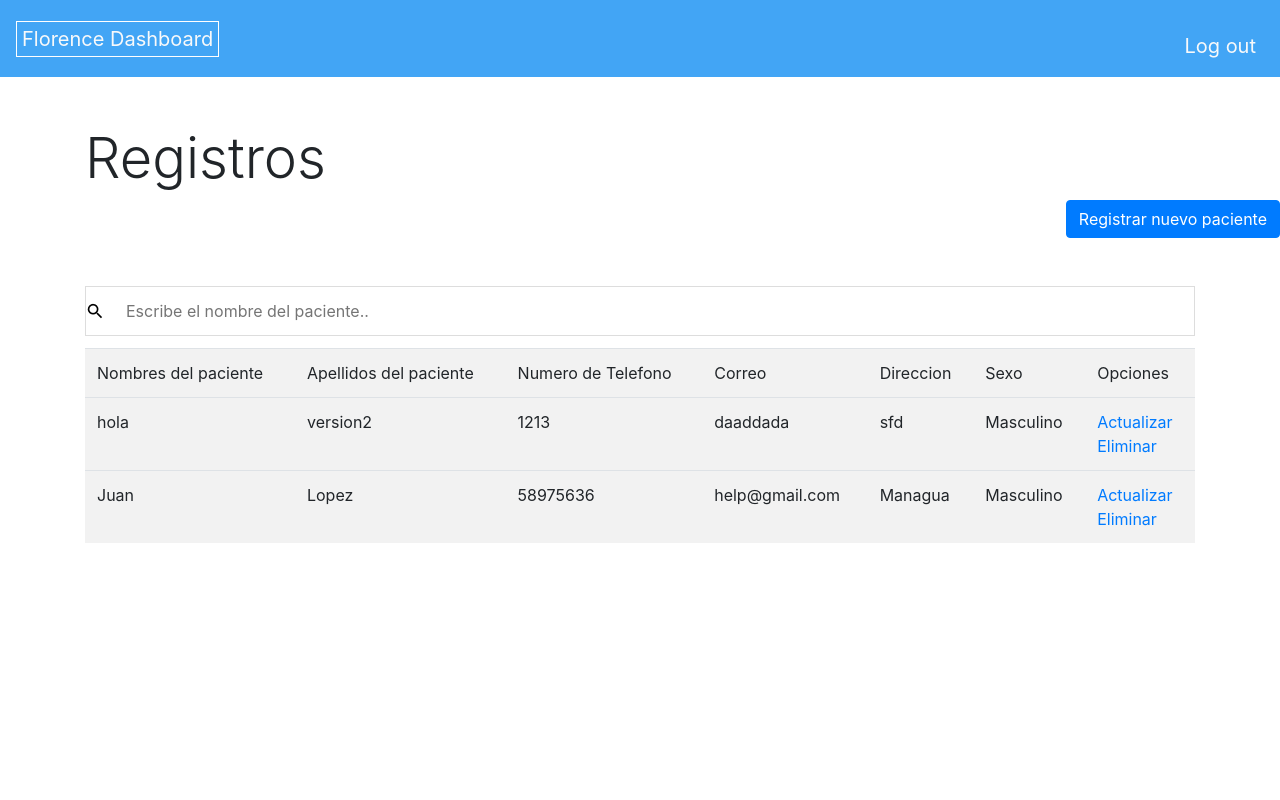
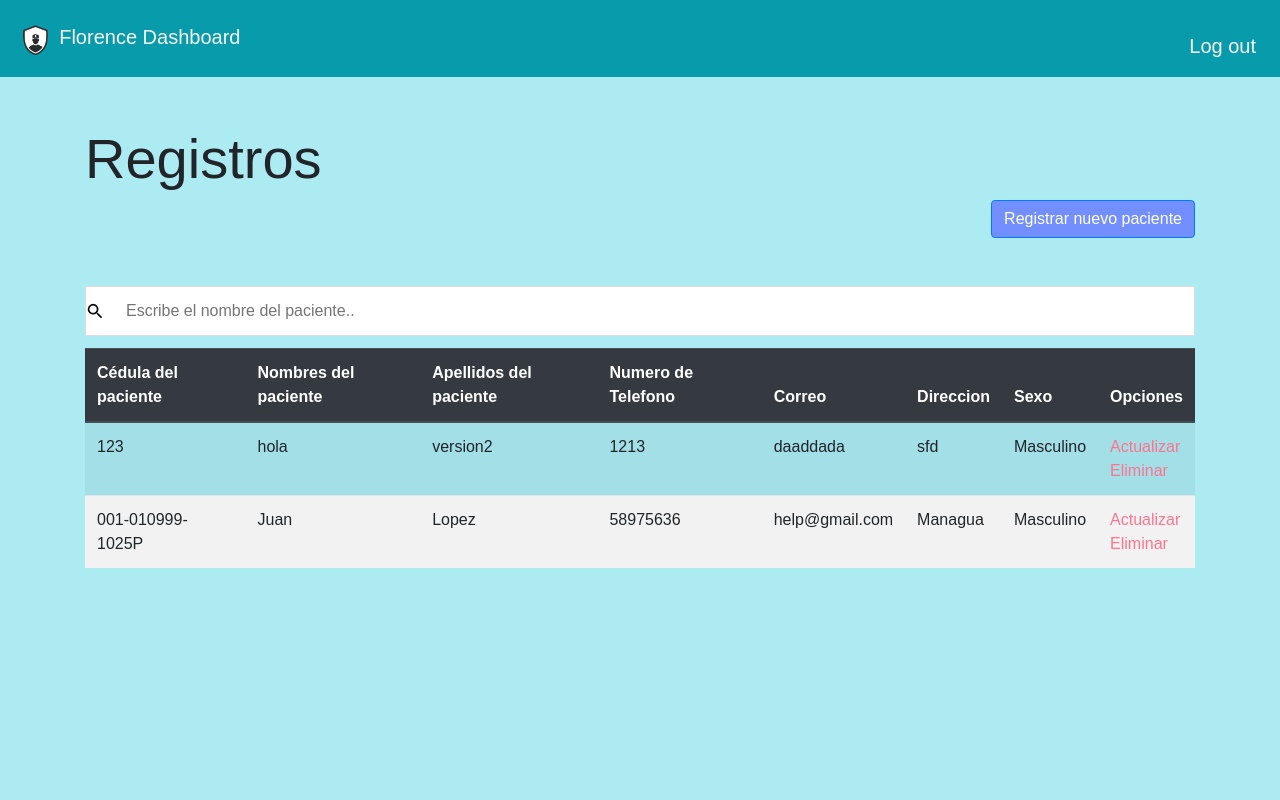
Before and after one commit to jsan98/TrikiTraka-team, a Flask app: page / in a window 1280 px wide. Run offline with Flask 2, Linux system fonts and the light colour scheme; a user stored in the database is signed in; data comes from the database, SQL or seed files in the repository; both versions use the stored data as it was after the commit; some libraries are stand-ins or nearby versions.

Commit message:
sitio administracion cambios aplicados

```diff
--- a/app.py
+++ b/app.py
@@ -120,7 +120,13 @@ def register():
         elif ps != psa:
             return apology("Las contraseñas no coinciden",400 )
         elif not userE :
-            rows = db.execute("INSERT INTO users (id,user,pass) values (NULL,:username,:hashh) ",username = user, hashh=generate_password_hash(ps) )
+            rows = db.execute("INSERT INTO users (id,user,pass,cedula,nombres,apellidos,telefono,direccion) values (NULL,:username,:hashh,:cedula,:nombres,:apellidos,:telefono,:direccion) ",username = user,\
+            cedula=request.form.get("cedula"),\
+                 nombres=request.form.get("nombres"),\
+            apellidos=request.form.get("apellidos"),\
+            telefono=request.form.get("telefono"),  \
+            direccion=request.form.get("direccion"),\
+             hashh=generate_password_hash(ps) )
         else:
             return apology("El usuario ya existe",400 )
 
@@ -133,8 +139,9 @@ def register():
 @login_required
 def rpacientes():
     if request.method == "POST":
-        rows=db.execute("insert into pacientes (nombres,apellidos,correo,telefono,direccion,sexo) \
-            values (:nombres,:apellidos,:correo,:telefono,:direccion,:sexo)",
+        rows=db.execute("insert into pacientes (cedula,nombres,apellidos,correo,telefono,direccion,sexo) \
+            values (:cedula,:nombres,:apellidos,:correo,:telefono,:direccion,:sexo)",\
+            cedula=request.form.get("cedula"),\
             nombres=request.form.get("nombres"),\
             apellidos=request.form.get("apellidos"),\
             correo=request.form.get("correo") ,  \
@@ -158,8 +165,9 @@ def eliminarPaciente(id):
 @login_required
 def mpacientes(id):
     if request.method == 'POST':
-        db.execute('UPDATE pacientes set nombres = :nombres, apellidos = :apellidos, correo=:correo,telefono=:telefono,sexo=:sexo, \
+        db.execute('UPDATE pacientes set cedula=:cedula, nombres = :nombres, apellidos = :apellidos, correo=:correo,telefono=:telefono,sexo=:sexo, \
             direccion = :direccion WHERE id = :idInv', \
+                cedula=request.form.get("cedula"),\
                  nombres=request.form.get("nombres"),\
             apellidos=request.form.get("apellidos"),\
             correo=request.form.get("correo") ,  \
--- a/static/indexLa.css
+++ b/static/indexLa.css
@@ -8,18 +8,18 @@
 }
  #colors
  {
-    background-color: #80d6ff;
+    background-color: #089BAB;
  }
 
  @media (max-width: 499px) {
     #colors{
-      background-color: #457e71;
+      background-color: #089BAB;
     }
   }
 
   @media (max-width: 499px) {
     #colors {
-      background-color: #457e71;
+      background-color: #089BAB;
     }
   }
 
@@ -53,11 +53,11 @@
 }
 .color
 {
-    background-color: #50B8A0;
+    background-color: #089BAB;
 }
 .nav {
     height: 60px;
-    background-color: #42a5f5;
+    background-color: #089BAB;
 
 }
 .pos
@@ -85,11 +85,11 @@ h4 {
 #nav-a
 {
     border-radius: 200px;
-    background-color: #42a5f5;
+    background-color: #089BAB;
 }
 #nav-b
 {
-    background-color: #42a5f5;
+    background-color: #089BAB;
 }
 
 .formulario{
@@ -115,7 +115,7 @@ h4 {
 {
     width: 400px;
     height: 70px;
-    background-color: #50B8A0;
+    background-color: #089BAB;
     color: white;
     padding: 10px;
     border-radius: 15px;
--- a/templates/dashboard.html
+++ b/templates/dashboard.html
@@ -7,10 +7,11 @@
 {% block main %}
 <div class="container">
 <h1 class="display display-4">Registros</h1>
+<div class='text-right'>
+    <a href='/rpacientes' class='btn btn-primary' style="background-color: #738FFF;">Registrar nuevo paciente</a>
+  </div>
 </div>
-<div class='text-right'>
-  <a href='/rpacientes' class='btn btn-primary'>Registrar nuevo paciente</a>
-</div>
+
 </div>
 <br>
 <br>
@@ -18,25 +19,28 @@
 <input type="text" id="myInput" onkeyup="myFunction()" placeholder="Escribe el nombre del paciente.." title="Type in a name"  style="background: url(&quot;static/p.png&quot;) left center no-repeat rgb(255, 255, 255);"/>
 
 <table class="table table-striped" id="myTable">
+    <thead class="thead-dark">
         <tr>
-
-            <td>Nombres del paciente</td>
-            <td>Apellidos del paciente</td>
-            <td>Numero de Telefono</td>
-            <td>Correo</td>
-            <td>Direccion</td>
-            <td>Sexo</td>
-            <td>Opciones</td>
+            <th scope="col">Cédula del paciente</th>
+            <th scope="col">Nombres del paciente</th>
+            <th scope="col">Apellidos del paciente</th>
+            <th scope="col">Numero de Telefono</th>
+            <th scope="col">Correo</th>
+            <th scope="col">Direccion</th>
+            <th scope="col">Sexo</th>
+            <th scope="col">Opciones</th>
         </tr>
+    </thead>
         {%for rows in rows%}
         <tr>
+            <td scope="row">{{rows.cedula}}</td>
             <td>{{rows.nombres}}</td>
             <td>{{rows.apellidos}}</td>
             <td>{{rows.telefono}}</td>
             <td>{{rows.correo}}</td>
             <td>{{rows.direccion}}</td>
             <td>{{rows.sexo}}</td>
-            <td><a href='/mpacientes/{{rows.id}}'>Actualizar</a><br><a href='/eliminarPaciente/{{rows.id}}'>Eliminar</a></td>
+            <td><a style="text-decoration:none ;color:#FF738F" href='/mpacientes/{{rows.id}}'>Actualizar</a><br><a style="text-decoration:none ;color:#FF738F" href='/eliminarPaciente/{{rows.id}}'>Eliminar</a></td>
         </tr>
         {%endfor%}
     </table>
@@ -49,7 +53,7 @@ function myFunction() {
   table = document.getElementById("myTable");
   tr = table.getElementsByTagName("tr");
   for (i = 0; i < tr.length; i++) {
-    td = tr[i].getElementsByTagName("td")[0];
+    td = tr[i].getElementsByTagName("td")[1];
     if (td) {
       if (td.innerHTML.toUpperCase().indexOf(filter) > -1) {
         tr[i].style.display = "";
--- a/templates/layout.html
+++ b/templates/layout.html
@@ -27,6 +27,17 @@
 
 
 <style>
+   /* BASIC */
+@import url('https://fonts.googleapis.com/css2?family=Open+Sans&display=swap');
+html {
+    background-color: #ACEBF2;
+}
+
+body {
+  font-family: "Poppins", sans-serif;
+  height: 100vh;
+  background-color: #ACEBF2;
+}
 
 
     #myInput {
@@ -62,7 +73,8 @@
 <body>
 <nav id="nav-b" class="navbar navbar-expand-lg navbar-dark cabecera  ">
         <a class="navbar-brand text-light" href="/">
-            <span class="border border-white" style="border-width: thick;border-style: solid;padding:5px">
+            <span >
+                <img  height="31px" src="static/iconoH.png" alt="">
                 Florence Dashboard
             </span>
 
```
Also changed, not shown: templates/mpacientes.html (+11 -1 lines), templates/register.html (+17 -1 lines), templates/rpacientes.html (+13 -2 lines), florence.db, static/iconoH.png (added).
